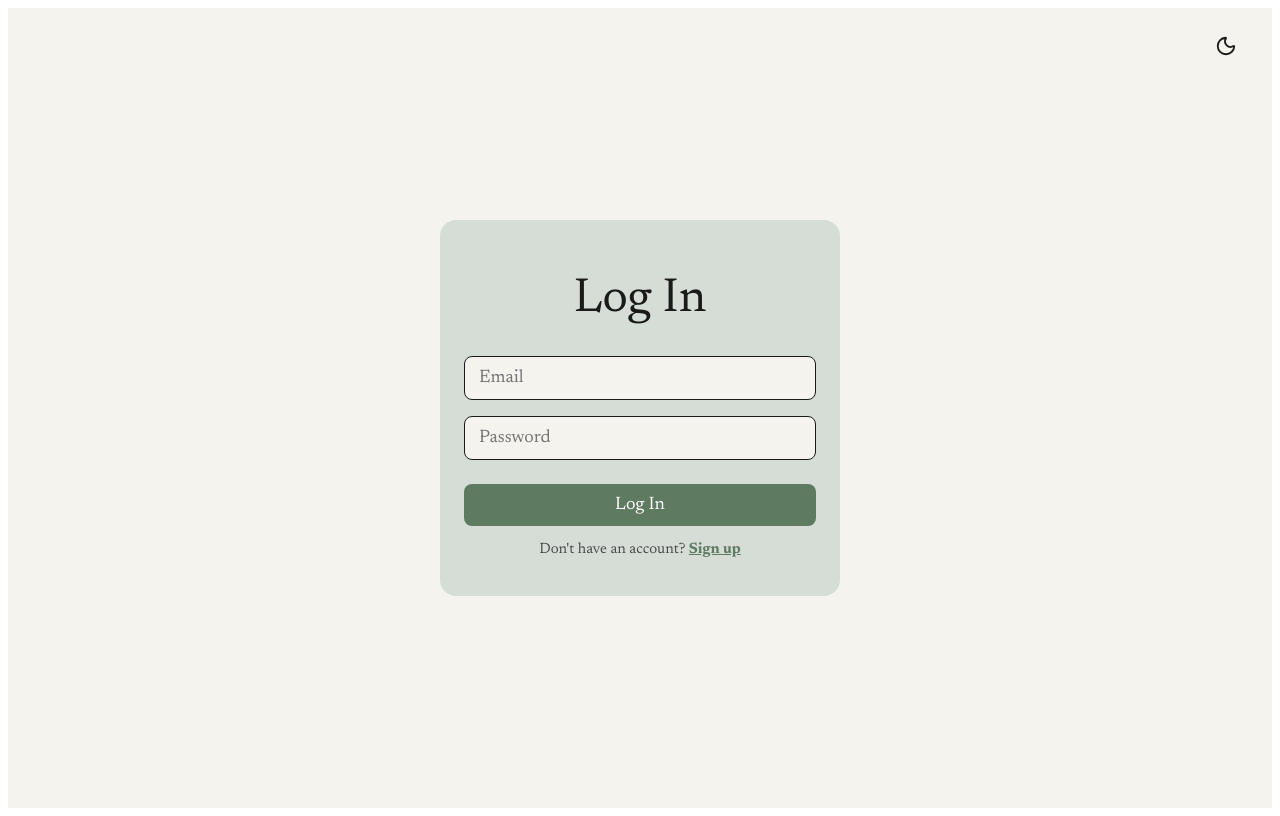
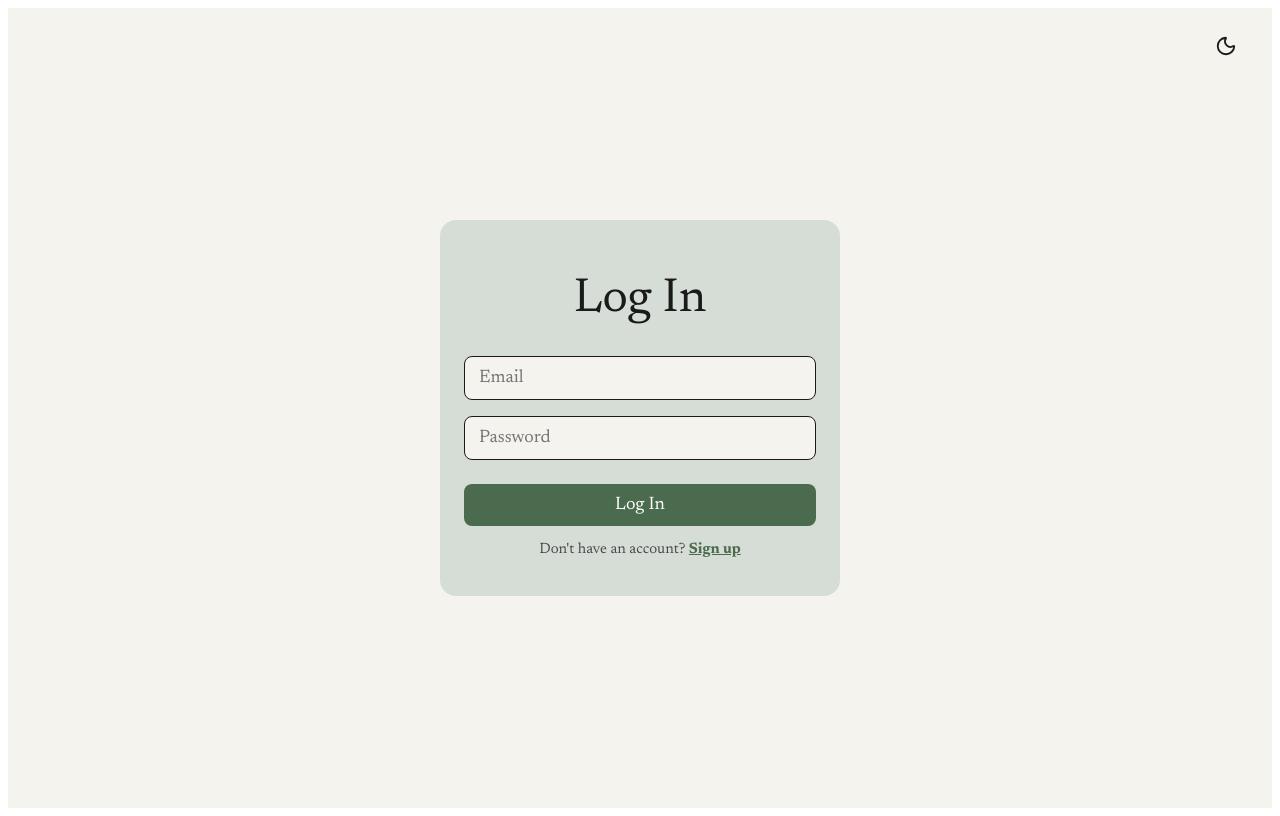
Before and after one commit to iopkelvin/Grove, a React (Vite) app in the folder frontend/: page / in a window 1280 px wide. Built offline with nearby package versions, Linux system fonts and the light colour scheme; no server answers.

Commit message:
darken the button color for better contrast

```diff
--- a/frontend/src/styles/theme.css
+++ b/frontend/src/styles/theme.css
@@ -27,7 +27,7 @@ body {
   --color-picture-placeholder: #cccccc;     /* placeholder background for unfilled profile photo */
 
   /* ── Buttons ── */
-  --color-button-background: #5E7A61;
+  --color-button-background: #4A6B4D;
   --color-button-text: #ffffff;
 
   /* ── Text ── */
```
